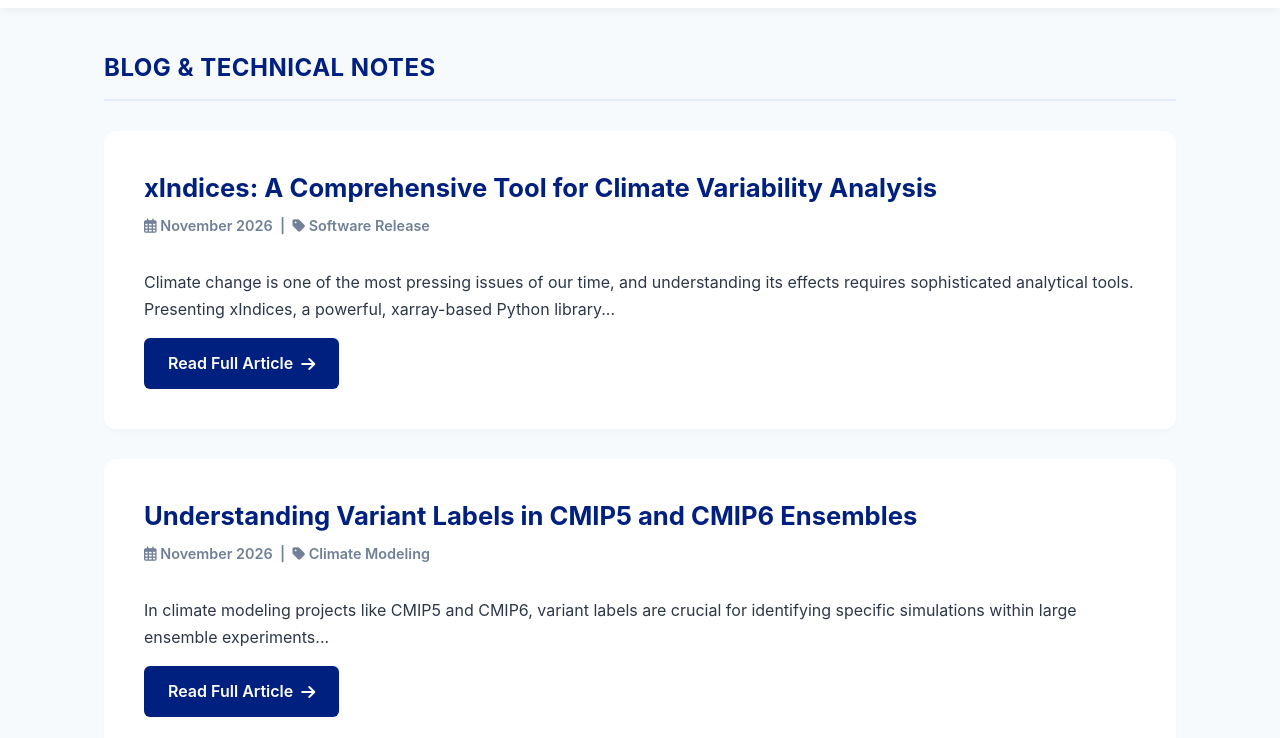
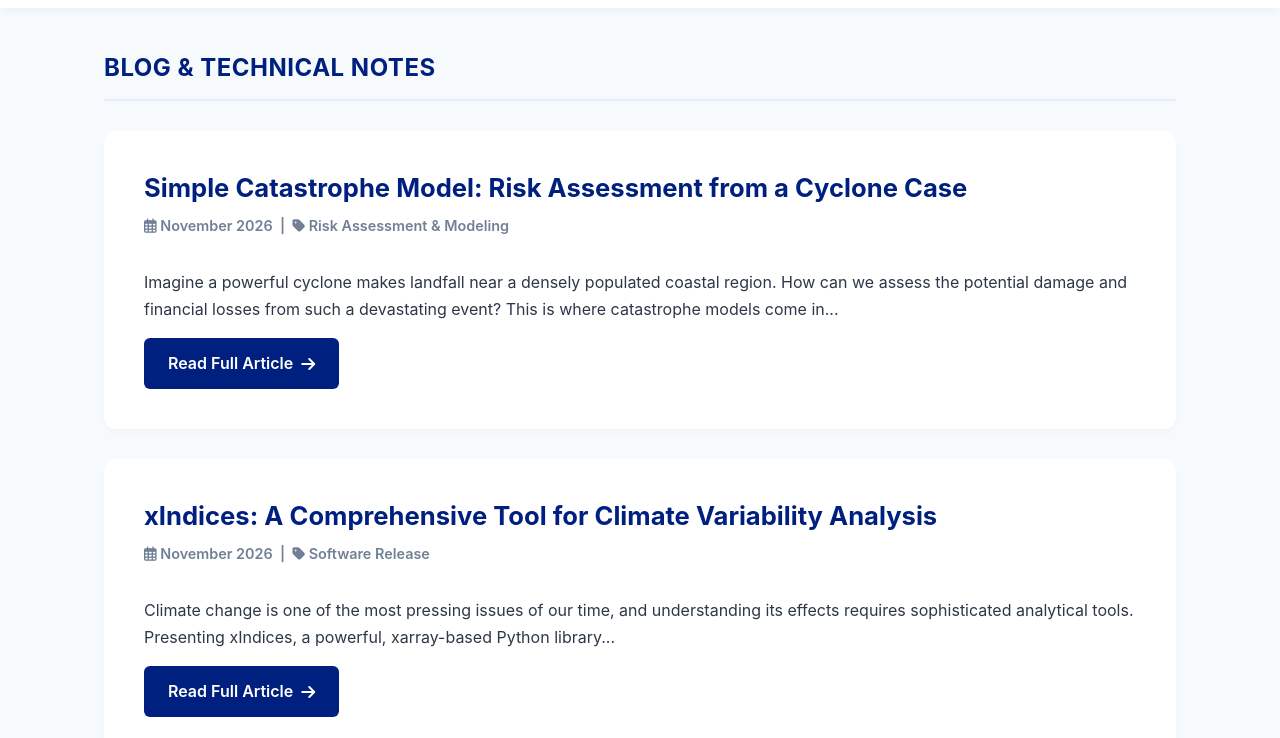
Before and after one commit to JiveshDixit/jiveshdixit.github.io, a plain HTML site: page blogs/index.html in a window 1280 px wide. Shown: the part 62-800 px from the top of the page. Drawn offline with Linux system fonts and the light colour scheme.

Commit message:
Update index.html

```diff
--- a/blogs/index.html
+++ b/blogs/index.html
@@ -25,6 +25,13 @@
         <h2 class="section-title">Blog & Technical Notes</h2>
 
         <article class="article-card" style="margin-bottom: 30px;">
+            <h3 class="article-title"><a href="/blogs/catastrophe-model">Simple Catastrophe Model: Risk Assessment from a Cyclone Case</a></h3>
+            <div class="article-meta"><i class="far fa-calendar-alt"></i> November 2026 &nbsp;|&nbsp; <i class="fas fa-tag"></i> Risk Assessment & Modeling</div>
+            <p>Imagine a powerful cyclone makes landfall near a densely populated coastal region. How can we assess the potential damage and financial losses from such a devastating event? This is where catastrophe models come in...</p>
+            <a href="/blogs/catastrophe-model" class="btn-primary" style="margin-top: 15px;">Read Full Article <i class="fas fa-arrow-right"></i></a>
+        </article>
+
+        <article class="article-card" style="margin-bottom: 30px;">
             <h3 class="article-title"><a href="/blogs/xindices">xIndices: A Comprehensive Tool for Climate Variability Analysis</a></h3>
             <div class="article-meta"><i class="far fa-calendar-alt"></i> November 2026 &nbsp;|&nbsp; <i class="fas fa-tag"></i> Software Release</div>
             <p>Climate change is one of the most pressing issues of our time, and understanding its effects requires sophisticated analytical tools. Presenting xIndices, a powerful, xarray-based Python library...</p>
```
